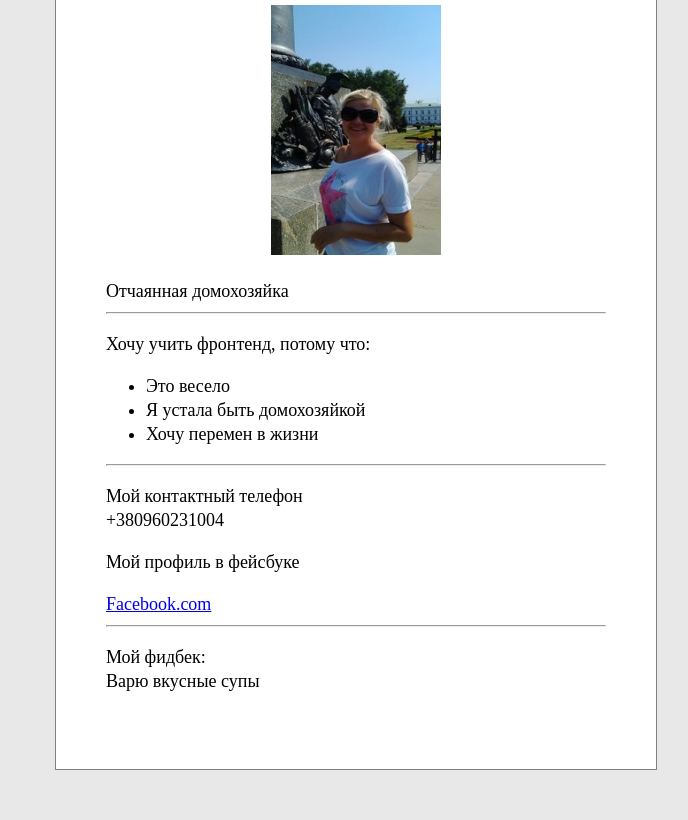
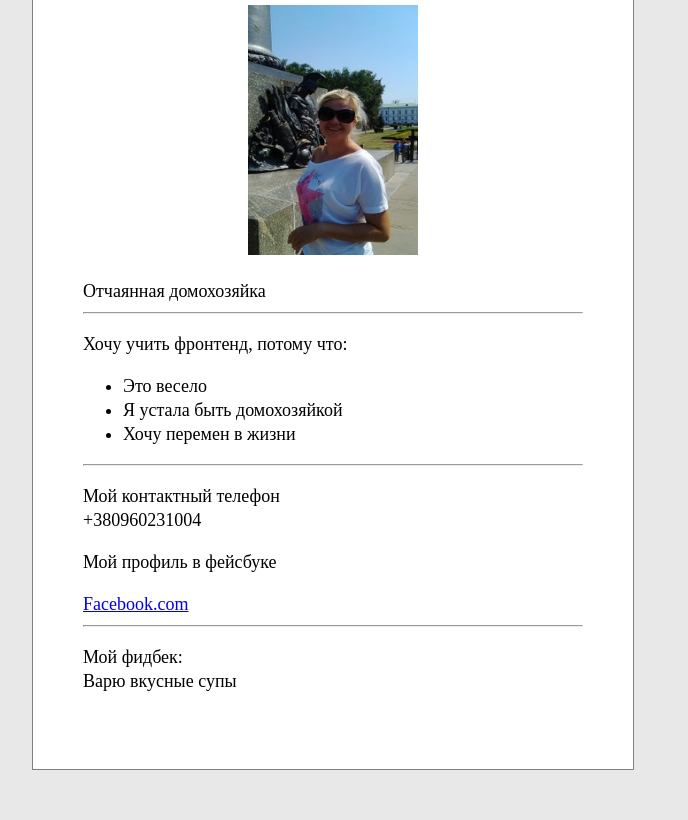
Before and after one commit to NatalyZa/homework, a plain HTML site: page dz.html in a window 1280 px wide. Shown: the part 120-940 px from the top of the page, without its empty margins (307-995 px from the left). After the commit the page ends 898 px from the top, so only its background shows below. Drawn offline with Linux system fonts and the light colour scheme.

Commit message:
corrected ccs file

```diff
--- a/css/style.css
+++ b/css/style.css
@@ -14,7 +14,7 @@ div {
 	width: 500px;
 	height: 780px;
 	margin-bottom: 50px;
-	margin-left: 28%;
+	margin: 0 auto;
 	padding: 50px;
 	border: 1px solid gray;
 	background: white;
```
